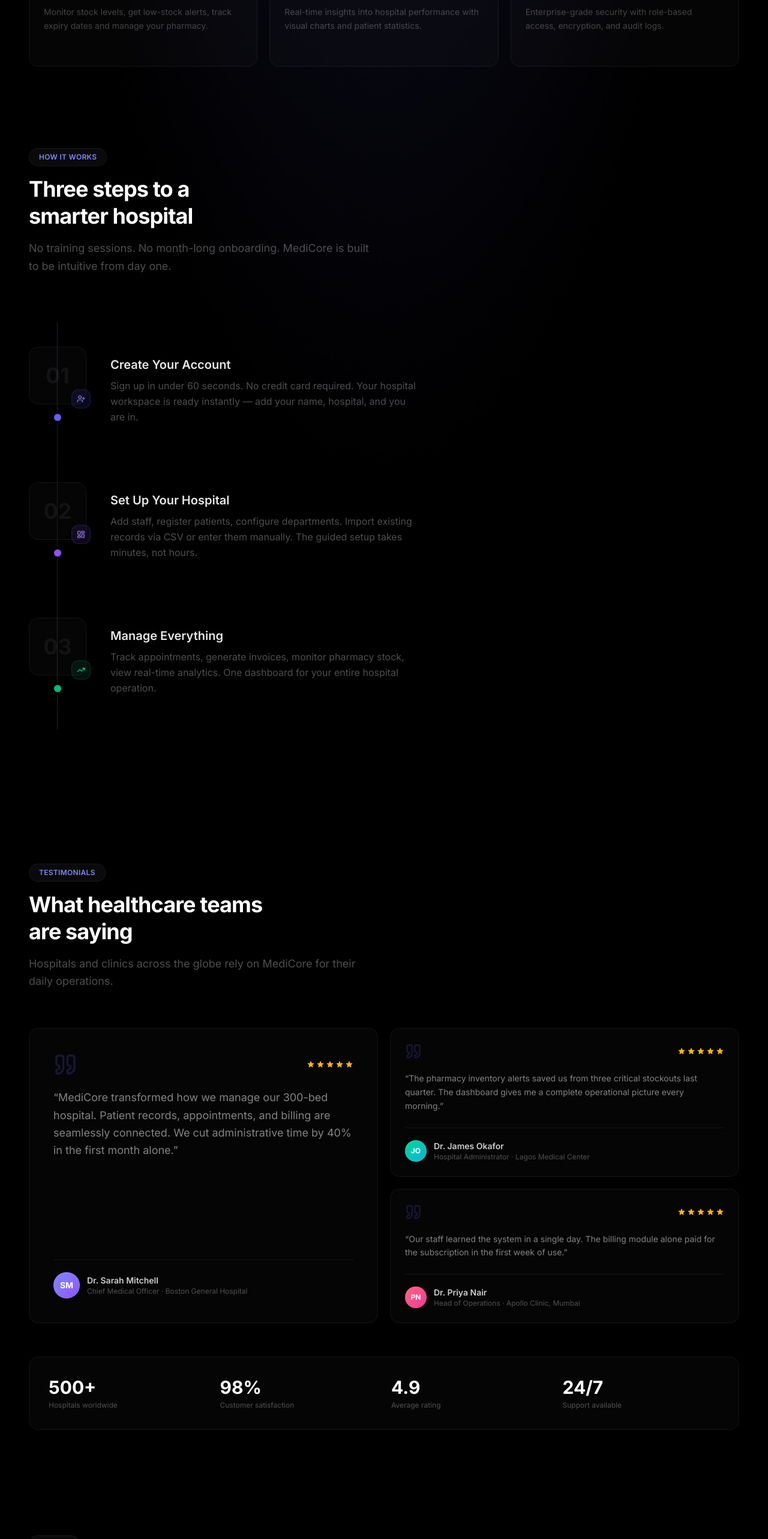
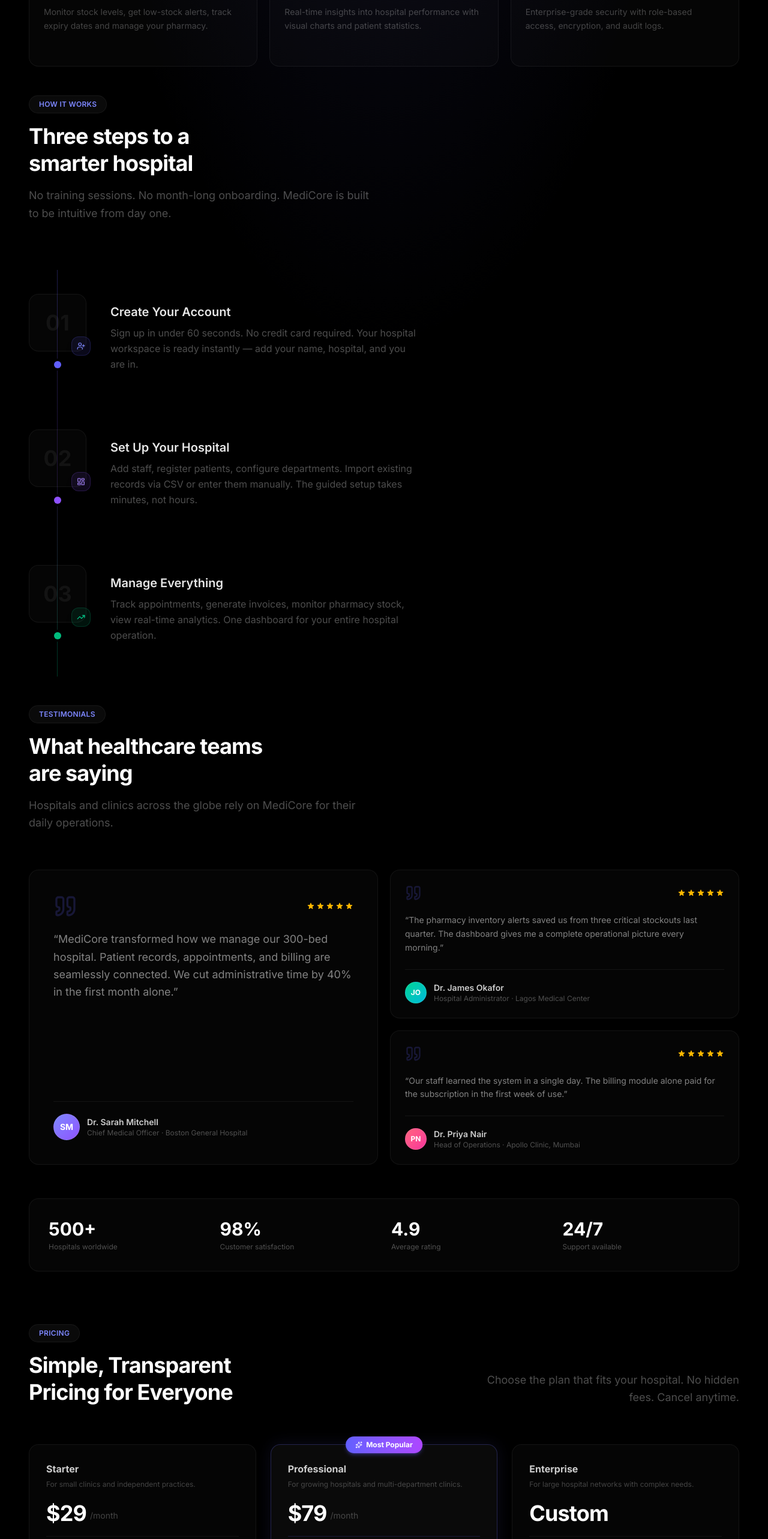
Before and after one commit to mbmugdho/hospital-management-system, a Next.js app: page / in a window 1280 px wide. Shown: the part 2220-4786 px from the top of the page at 60% size. Built offline with nearby package versions, Linux system fonts and the light colour scheme; no server answers.

Commit message:
Phase 20: Rebuild HowItWorks, Testimonials, FAQ — vertical timeline layout, asymmetric quote grid, sticky split-column FAQ, left-aligned headers throughout

```diff
--- a/src/components/landing/FAQ.tsx
+++ b/src/components/landing/FAQ.tsx
@@ -37,7 +37,7 @@ export default function FAQ() {
   const [openIndex, setOpenIndex] = useState<number | null>(0)
 
   return (
-    <section id="faq" className="py-20 lg:py-28">
+    <section id="faq" className="py-4 lg:py-6">
       <Container>
         <div className="grid lg:grid-cols-[1fr_1.5fr] gap-12 lg:gap-20">
           {/* Left — header (stays sticky on desktop) */}
--- a/src/components/landing/HowItWorks.tsx
+++ b/src/components/landing/HowItWorks.tsx
@@ -42,7 +42,7 @@ const steps = [
 
 export default function HowItWorks() {
   return (
-    <section id="how-it-works" className="py-20 lg:py-28">
+    <section id="how-it-works" className="py-4 lg:py-6">
       <Container>
         {/* Header — left aligned */}
         <div className="max-w-xl mb-16 lg:mb-20">
--- a/src/components/landing/Testimonials.tsx
+++ b/src/components/landing/Testimonials.tsx
@@ -116,7 +116,7 @@ export default function Testimonials() {
   const others = testimonials.filter((t) => !t.featured)
 
   return (
-    <section id="testimonials" className="py-20 lg:py-28">
+    <section id="testimonials" className="py-4 lg:py-6">
       <Container>
         {/* Header — left aligned */}
         <div className="max-w-xl mb-14 lg:mb-16">
```
